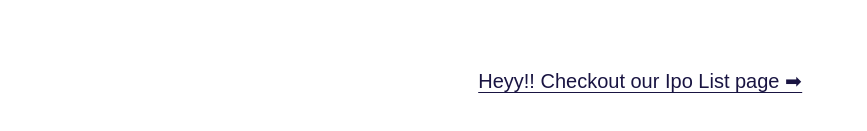
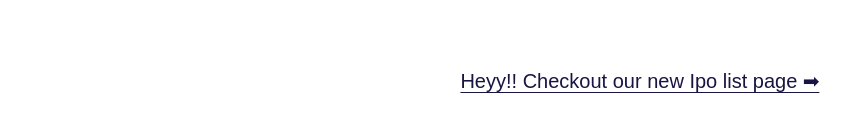
Before and after one commit to Rashid-Hashim-Shaikh/ventura, a Next.js app: page / in a window 1280 px wide. Shown: the part 319-450 px from the top of the page, without its empty margins (0-867 px from the left). Built offline with nearby package versions, Linux system fonts and the light colour scheme.

Commit message:
:sparkles: Update text

```diff
--- a/app/not-found.tsx
+++ b/app/not-found.tsx
@@ -2,7 +2,7 @@ import React from "react";
 
 const NotFound = () => {
   return (
-    <div className=" absolute -translate-y-1/2 -translate-x-1/2 top-1/2 left-1/2 ">
+    <div className=" absolute text-2xl -translate-y-1/2 -translate-x-1/2 top-1/2 left-1/2 ">
       <h1>404 - Page Not Found</h1>
       <p>Sorry, the page you are looking for does not exist.</p>
     </div>
--- a/app/page.tsx
+++ b/app/page.tsx
@@ -6,7 +6,7 @@ export default function Home() {
     <div className="absolute -translate-y-1/2 -translate-x-1/2 top-1/2 left-1/2">
 
     <Link className="border-b border-black text-xl" href="/ipo">
-     Heyy!! Checkout our Ipo List page ➡
+     Heyy!! Checkout our new Ipo list page ➡
     </Link>
     </div>
   );
```
